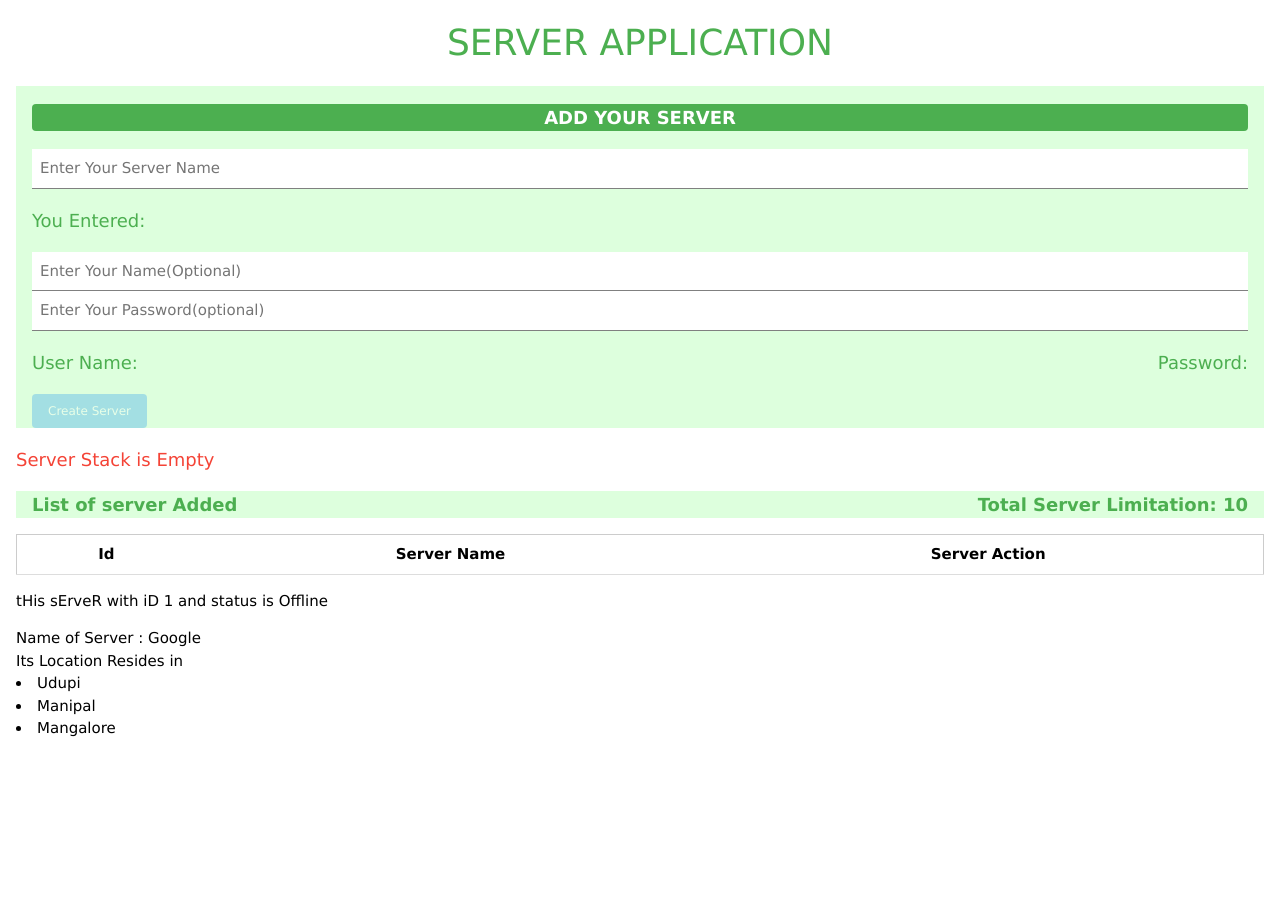
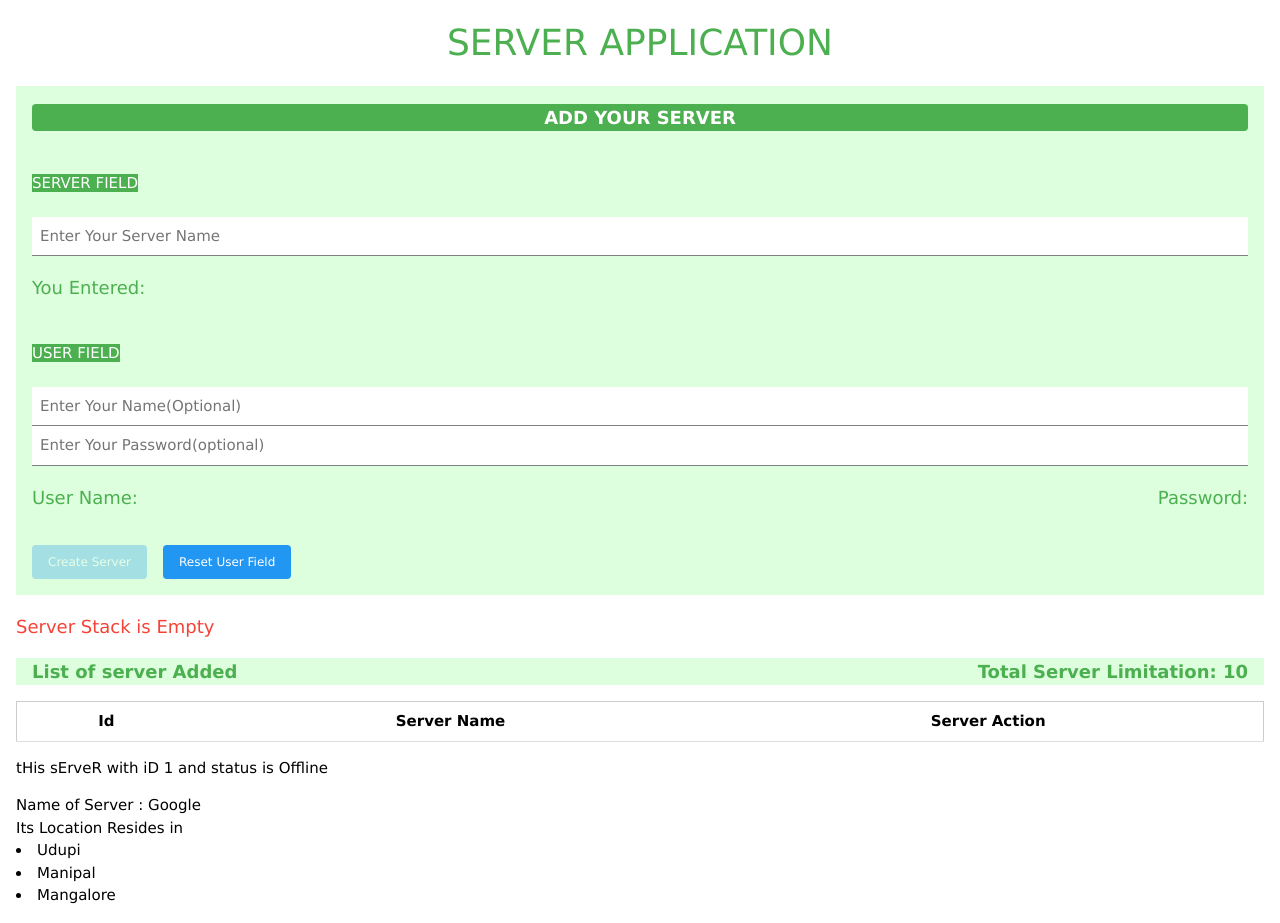
Before and after one commit to navaneeth-algorithm/FrameWork, an Angular app in the folder framework/: page / in a window 1280 px wide. Before the commit the page ends 800 px from the top, so only its background shows below. Built offline with nearby package versions, Linux system fonts and the light colour scheme.

Commit message:
Added Server and User Field with reset button for user field

```diff
--- a/framework/src/app/servers/servers.component.html
+++ b/framework/src/app/servers/servers.component.html
@@ -9,13 +9,15 @@
             $event.target.value will have data we enetered
             $event.data will have keystroke
           -->
+          <span class="w3-row w3-green w3-margin">SERVER FIELD</span>
         <input class="w3-input" (input)="onServerNameUpdate($event)" placeholder="Enter Your Server Name" />
-        <p class="w3-large w3-text-green">You Entered: {{ serverName }}</p>
+        <p class="w3-large w3-text-green" >You Entered: {{ serverName }}</p>
 
         <!--Here We are doing both event & propery Binding [()]
             FormsModule should be imported in the appModule which lies in
             @angular/forms path
         -->
+        <span class="w3-row w3-green w3-margin">USER FIELD</span>
         <input class="w3-input" placeholder="Enter Your Name(Optional)" [(ngModel)]="nameUser" />
         <input class="w3-input" type="password" placeholder="Enter Your Password(optional)" [(ngModel)]="passwordUser" />
         <!--Here we are doing string interpulation bindig using {{}} where
@@ -36,6 +38,8 @@
         -->
         <button class="w3-button w3-blue w3-round w3-small" [disabled]="checkButtonStatusAdd()||!serverName"
         (click)="onServerCreation()">Create Server</button>
+
+        <button class="w3-button w3-blue w3-round w3-small w3-margin" (click)="nameUser=passwordUser=''">Reset User Field</button>
 
         <!--Here When Create Server button is clicked serverformStatus is setted to True
             getServerFormStatus returns the serverformStatus value and has settimeout function
```
